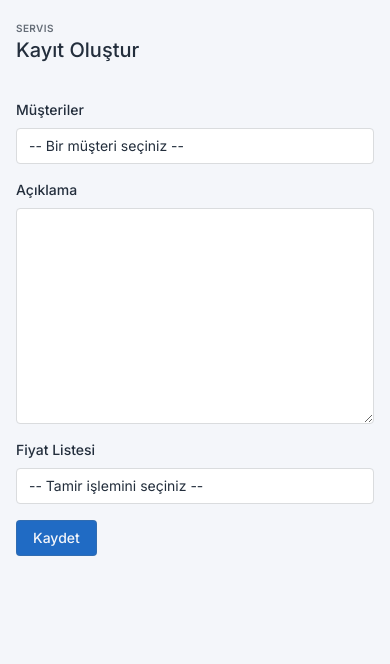
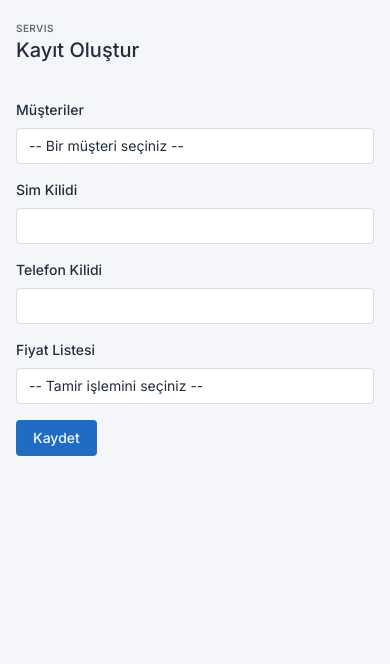
Before and after one commit to aliemresafak/serman, a Django app: page /service/create/ in a window 390 px wide. Shown: the part 64-728 px from the top of the page. Run offline with Django 3.2, Linux system fonts and the light colour scheme; the visitor is signed in with stand-in values (Sample User, id 1); data that the repository does not hold is empty.

Commit message:
added field of sim and phone lock password

```diff
--- a/core/admin.py
+++ b/core/admin.py
@@ -8,7 +8,7 @@ class UserAdmin(admin.ModelAdmin):
 
 @admin.register(Service)
 class ServiceAdmin(admin.ModelAdmin):
-    list_display = ("user", "number", "information", "price")
+    list_display = ("user", "number", "sim_lock_password", "phone_lock_password", "price")
 
 
 @admin.register(Price)
--- a/core/models/service.py
+++ b/core/models/service.py
@@ -19,7 +19,8 @@ class Service(CommonField):
     ]
     user = models.ForeignKey(User, on_delete=models.CASCADE)
     number = models.CharField(max_length=10, auto_created=True, default=generate_uuid, editable=False)
-    information = models.TextField()
+    sim_lock_password = models.CharField(max_length=20, blank=True)
+    phone_lock_password = models.CharField(max_length=20, blank=True)
     price = models.ForeignKey(Price, on_delete=models.CASCADE)
     status =models.CharField(choices=STATUS_CHOICES, max_length=14, default=WAITING)
 
--- a/core/templates/service/service_create.html
+++ b/core/templates/service/service_create.html
@@ -26,8 +26,12 @@ Kayıt Oluştur
     </select>
   </div>
   <div class="mb-3">
-    <label class="form-label" for="information"> Açıklama </label>
-    <textarea class="form-control" name="information" cols="40" rows="10" required="" id="id_information"></textarea>
+    <label class="form-label" for="">Sim Kilidi</label>
+    <input class="form-control" name="sim_lock_password" />
+  </div>
+  <div class="mb-3">
+    <label class="form-label" for="">Telefon Kilidi</label>
+    <input class="form-control" name="phone_lock_password" />
   </div>
   <div class="mb-3">
     <label class="form-label" for="price-select">Fiyat Listesi</label>
--- a/core/templates/service/service_list.html
+++ b/core/templates/service/service_list.html
@@ -31,7 +31,6 @@
         <tr>
           <th>Servis Numarası</th>
           <th>Adı Soyadı</th>
-          <th>Açıklama</th>
           <th>Ücreti</th>
           <th>Durumu</th>
         </tr>
@@ -46,7 +45,6 @@
           </th>
           <th>
             {{ service.user.name }} {{ service.user.surname }}</th>
-          <th>{{ service.information }}</th>
           <th>{{ service.price.price }} TL</th>
           <th>{{ service.status }} </th>
         </tr>
--- a/core/views/service.py
+++ b/core/views/service.py
@@ -12,7 +12,7 @@ class ServiceCreateView(LoginRequiredMixin, CreateView):
     model = Service
     template_name = "service/service_create.html"
     success_url = "/service"
-    fields = ["user", "information", "price"]
+    fields = ["user", "sim_lock_password", "phone_lock_password", "price"]
     context_object_name = "form"
 
     def get_context_data(self, **kwargs):
```
Also changed, not shown: core/templates/service/service_update.html (line endings or trailing spaces).
